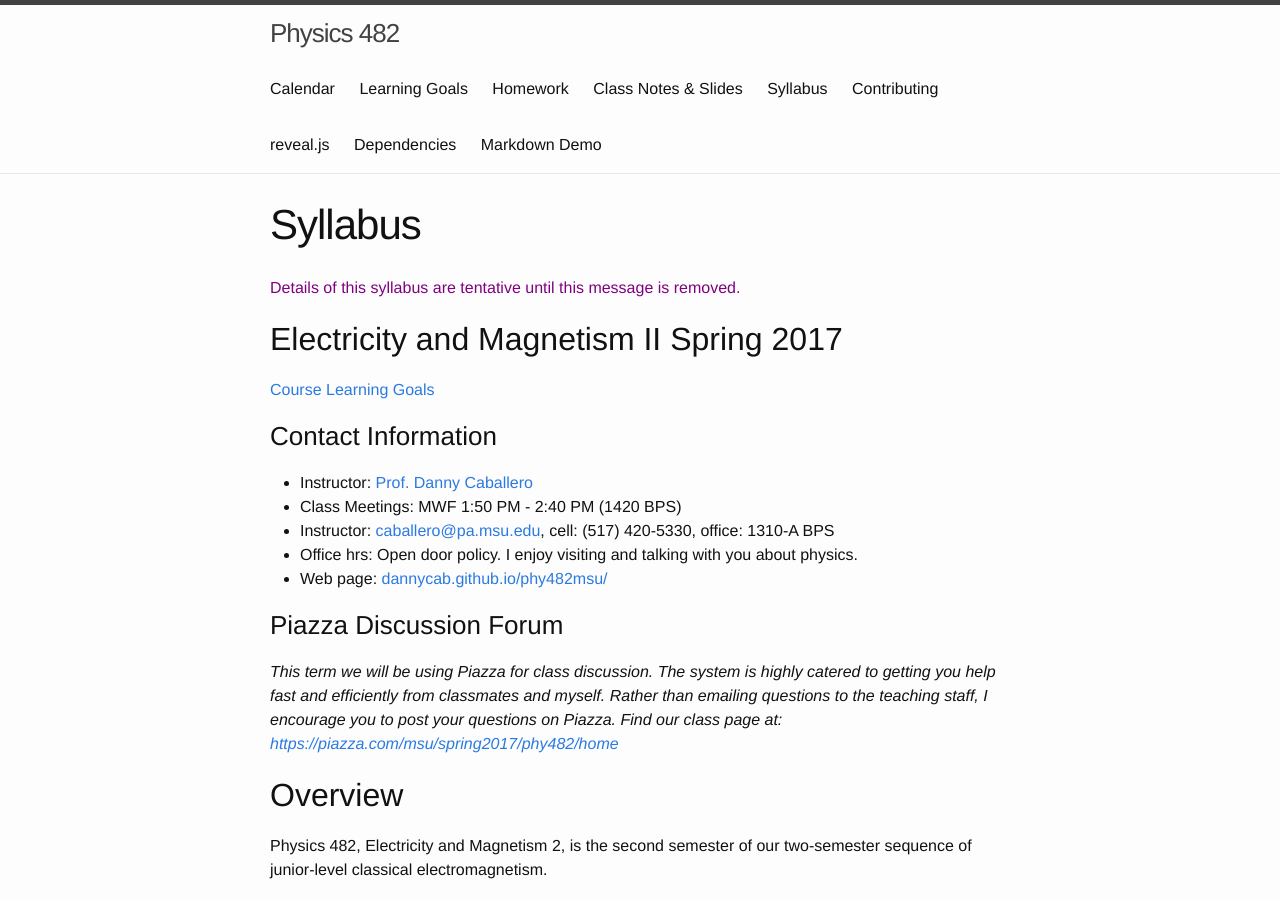
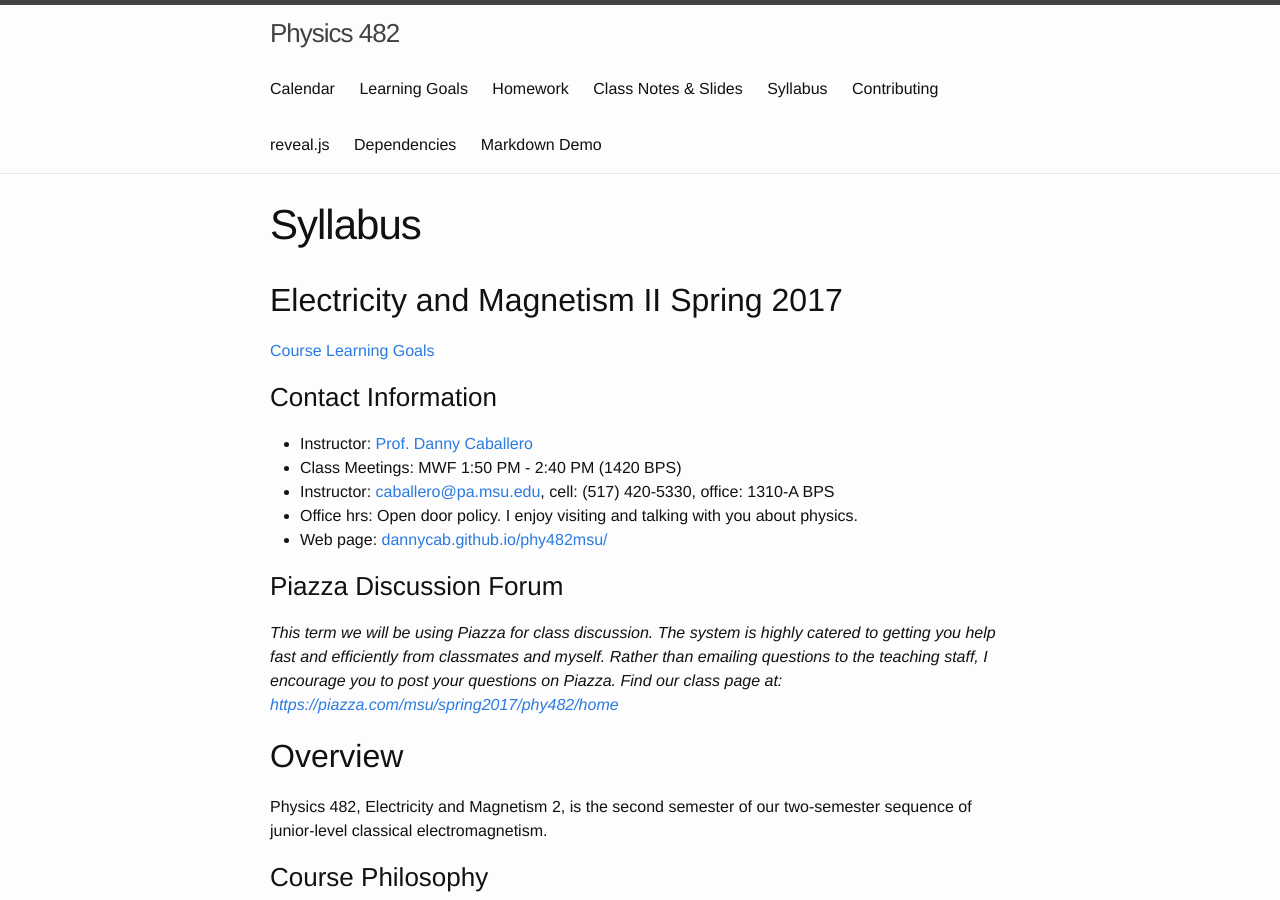
Before and after one commit to KSchram/phy482msu, a Jekyll site: the page built from syllabus.md, in a window 1280 px wide and 900 px high. Built offline with Jekyll 4.4.1, drawn with Linux system fonts in a browser that asks for light colours.

Commit message:
updated; removed message about tentative

```diff
--- a/syllabus.md
+++ b/syllabus.md
@@ -4,8 +4,6 @@ title: Syllabus
 permalink: index.html
 use_math: true
 ---
-
-<p style="color:purple">Details of this syllabus are tentative until this message is removed.</p>
 
 ## Electricity and Magnetism II Spring 2017
 [Course Learning Goals](./learning_goals.html)
```
